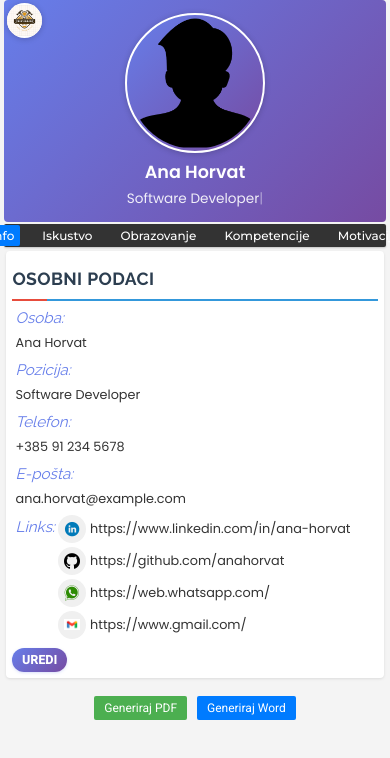
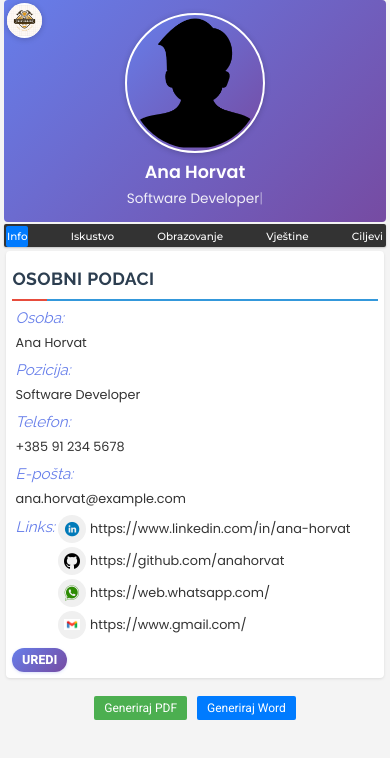
Before and after one commit to NotSpartan/zivotopis-batinic, an Angular app: page / in a window 390 px wide. Shown: the top 758 px of the page. Built offline with nearby package versions, Linux system fonts and the light colour scheme.

Commit message:
namještena navvigacijska traka za manje ekrane

```diff
--- a/src/app/app.component.css
+++ b/src/app/app.component.css
@@ -158,6 +158,7 @@
   }
 
   .horizontal-nav a {
+    white-space: nowrap;
     padding: 3px 6px;
     font-size: 0.75rem;
   }
@@ -166,4 +167,32 @@
     font-size: 12px;
     padding: 5px 10px;
   }
+  .horizontal-nav ul {
+    justify-content: space-between;
+  }
+
+  .horizontal-nav li {
+    margin: 0 2px;
+  }
+
+  .horizontal-nav a {
+    white-space: nowrap;
+    padding: 4px 4px;
+    font-size: 0.75rem;
+  }
 }
+@media (max-width: 400px) {
+  .horizontal-nav a {
+    white-space: nowrap;
+    padding: 4px 1px;
+    font-size: 0.65rem;
+  }
+}
+
+@media (max-width: 350px) {
+  .horizontal-nav a {
+    white-space: nowrap;
+    padding: 4px 0px;
+    font-size: 0.6rem;
+  }
+}
--- a/src/app/app.component.html
+++ b/src/app/app.component.html
@@ -15,8 +15,8 @@
         <li><a (click)="setActiveTab('osobni-podaci')" [class.active]="activeTab() === 'osobni-podaci'">Info</a></li>
         <li><a (click)="setActiveTab('iskustvo')" [class.active]="activeTab() === 'iskustvo'">Iskustvo</a></li>
         <li><a (click)="setActiveTab('obrazovanje')" [class.active]="activeTab() === 'obrazovanje'">Obrazovanje</a></li>
-        <li><a (click)="setActiveTab('tehnoloski-stack')" [class.active]="activeTab() === 'tehnoloski-stack'">Kompetencije</a></li>
-        <li><a (click)="setActiveTab('ciljevi-motivacija')" [class.active]="activeTab() === 'ciljevi-motivacija'">Motivacija</a></li>
+        <li><a (click)="setActiveTab('tehnoloski-stack')" [class.active]="activeTab() === 'tehnoloski-stack'">Vještine</a></li>
+        <li><a (click)="setActiveTab('ciljevi-motivacija')" [class.active]="activeTab() === 'ciljevi-motivacija'">Ciljevi</a></li>
       </ul>
     </nav>
 
```
